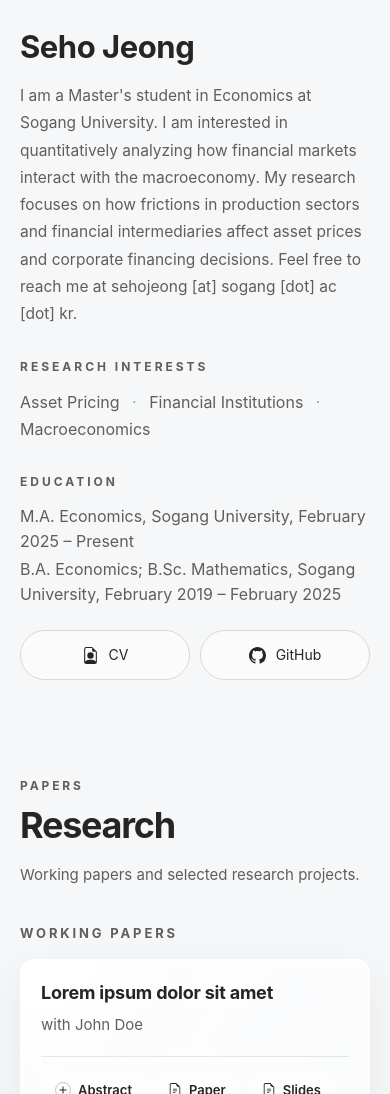
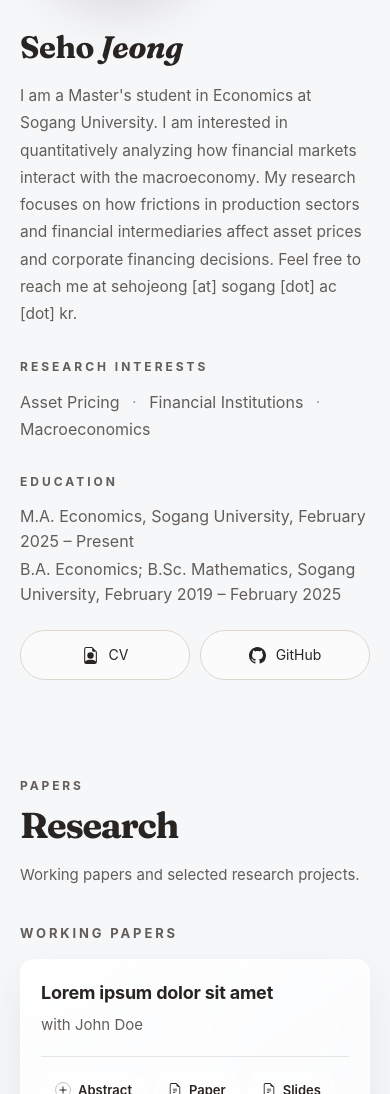
Before and after one commit to jeong-seho/jeong-seho.github.io, a Jekyll site: the page built from index.md, in a window 390 px wide and 1400 px high, cut to the strip 306-1400 px from the top of the window. Built offline with Jekyll 4.4.1, drawn with Linux system fonts in a browser that asks for light colours; some web fonts are replaced.

Commit message:
Design updates

```diff
--- a/_layouts/default.html
+++ b/_layouts/default.html
@@ -4,6 +4,9 @@
     <meta charset="utf-8">
     <meta name="viewport" content="width=device-width, initial-scale=1">
     <title>{{ page.title }} | {{ site.title }}</title>
+    <link rel="preconnect" href="https://fonts.googleapis.com">
+    <link rel="preconnect" href="https://fonts.gstatic.com" crossorigin>
+    <link rel="stylesheet" href="https://fonts.googleapis.com/css2?family=Fraunces:ital,wght@0,700;1,700&amp;display=swap">
     <link rel="stylesheet" href="{{ '/assets/css/style.css' | relative_url }}">
     <script src="{{ '/assets/js/main.js' | relative_url }}" defer></script>
 </head>
--- a/assets/css/style.css
+++ b/assets/css/style.css
@@ -32,6 +32,7 @@
     --photo-size: 312px;
 
     /* Typography */
+    --font-display: "Fraunces", Georgia, "Times New Roman", serif;
     --font-serif: "Pretendard", -apple-system, BlinkMacSystemFont, system-ui, sans-serif;
     --font-sans: "Pretendard", -apple-system, BlinkMacSystemFont, system-ui, sans-serif;
 }
@@ -255,11 +256,16 @@
     margin: 0 0 18px;
 
     color: var(--text-main);
-    font-family: var(--font-serif);
+    font-family: var(--font-display);
     font-size: 42px;
     font-weight: 700;
     line-height: 1.1;
     letter-spacing: -0.015em;
+    font-optical-sizing: auto;
+}
+
+.home-family-name {
+    font-style: italic;
 }
 
 .home-intro {
@@ -281,17 +287,43 @@
     7. Profile Image
 ============================================================ */
 
-.home-photo {
+.home-photo-frame {
+    position: relative;
     width: var(--photo-size);
     height: var(--photo-size);
-    max-width: var(--photo-size);
-    max-height: var(--photo-size);
+    padding: 7px;
+    overflow: hidden;
+
+    background:
+        radial-gradient(circle at 28% 10%, rgba(255, 255, 255, 0.96), transparent 31%),
+        conic-gradient(
+            from 205deg,
+            rgba(255, 255, 255, 0.38),
+            rgba(255, 255, 255, 0.86),
+            rgba(218, 225, 235, 0.42),
+            rgba(255, 255, 255, 0.72),
+            rgba(255, 255, 255, 0.38)
+        ),
+        var(--glass-bg);
+    border: 1px solid rgba(255, 255, 255, 0.84);
+    border-radius: 50%;
+    box-shadow:
+        inset 0 1px 0 rgba(255, 255, 255, 0.96),
+        inset 0 -1px 0 rgba(86, 92, 102, 0.12),
+        0 20px 44px rgba(56, 50, 44, 0.12);
+    -webkit-backdrop-filter: blur(22px) saturate(175%);
+    backdrop-filter: blur(22px) saturate(175%);
+}
+
+.home-photo {
+    width: 100%;
+    height: 100%;
 
     object-fit: cover;
     object-position: center;
 
-    border-radius: 18px;
-    /* box-shadow: 0 26px 46px rgba(78, 67, 55, 0.16); */
+    border: 1px solid rgba(255, 255, 255, 0.58);
+    border-radius: 50%;
 }
 
 
@@ -439,15 +471,16 @@
     text-transform: uppercase;
 }
 
-.research-intro h1 {
+.research-intro .section-title {
     margin: 0;
 
     color: var(--text-main);
-    font-family: var(--font-serif);
+    font-family: var(--font-display);
     font-size: clamp(36px, 4.3vw, 52px);
     font-weight: 700;
     line-height: 1.08;
     letter-spacing: -0.035em;
+    font-optical-sizing: auto;
 }
 
 .research-description {
@@ -657,11 +690,9 @@
         justify-content: flex-start;
     }
 
-    .home-photo {
+    .home-photo-frame {
         width: 230px;
         height: 230px;
-        max-width: 230px;
-        max-height: 230px;
     }
 
     .research-section {
@@ -728,11 +759,9 @@
 }
 
 @media (max-width: 430px) {
-    .home-photo {
+    .home-photo-frame {
         width: 200px;
         height: 200px;
-        max-width: 200px;
-        max-height: 200px;
     }
 
     .home-name {
--- a/index.md
+++ b/index.md
@@ -8,7 +8,7 @@
 
 <section id="home" class="home-hero page-section">
     <div class="home-main">
-        <h1 class="home-name">Seho Jeong</h1>
+        <h1 class="home-name">Seho <span class="home-family-name">Jeong</span></h1>
 
         <p class="home-intro">
             I am a Master's student in Economics at Sogang University. I am interested in quantitatively analyzing how financial markets interact with the macroeconomy. My research focuses on how frictions in production sectors and financial intermediaries affect asset prices and corporate financing decisions.
@@ -50,7 +50,9 @@
     </div>
 
     <aside class="home-photo-wrap">
-        <img src="/assets/img/profile.jpeg" alt="Seho Jeong" class="home-photo">
+        <div class="home-photo-frame">
+            <img src="/assets/img/profile.jpeg" alt="Seho Jeong" class="home-photo">
+        </div>
     </aside>
 </section>
 
@@ -60,7 +62,7 @@
 <section id="research" class="research-section page-section">
     <div class="research-intro">
         <p class="research-kicker">Papers</p>
-        <h1>Research</h1>
+        <h1 class="section-title">Research</h1>
         <p class="research-description">Working papers and selected research projects.</p>
     </div>
 
```
